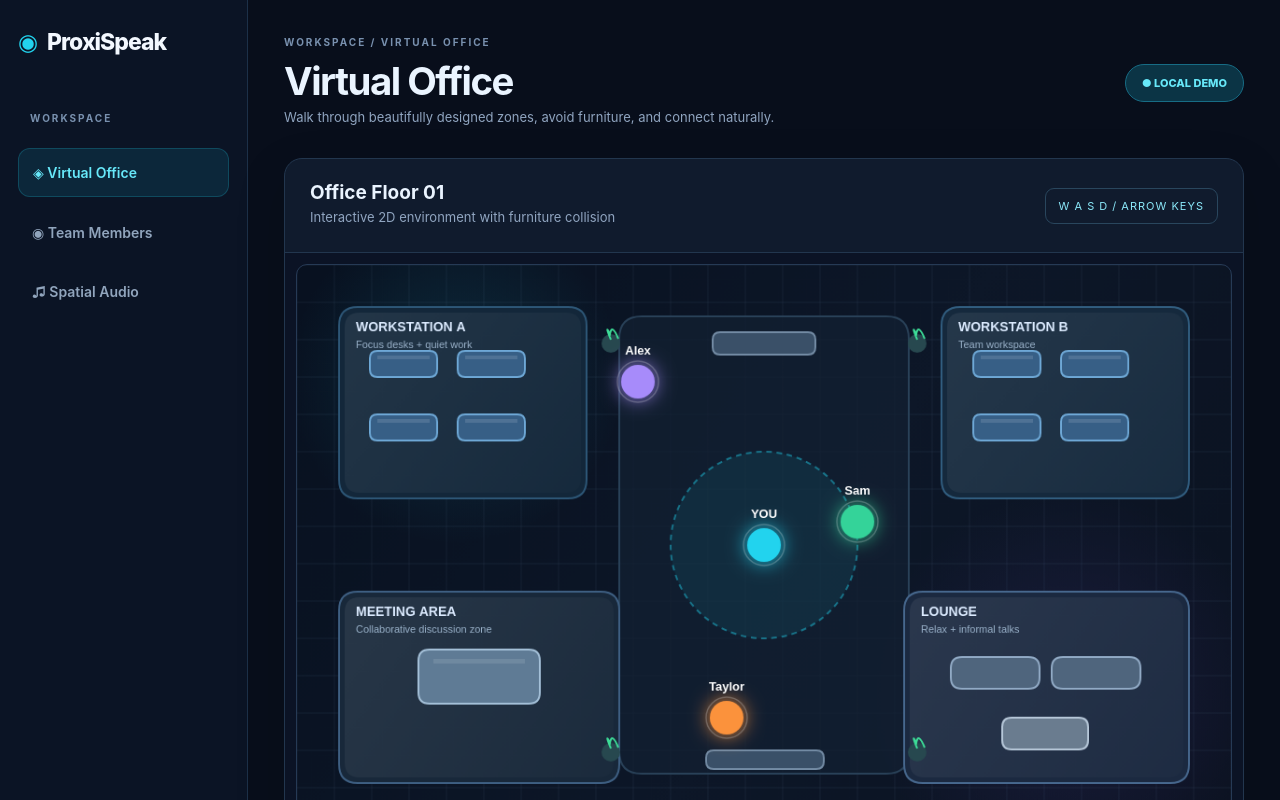
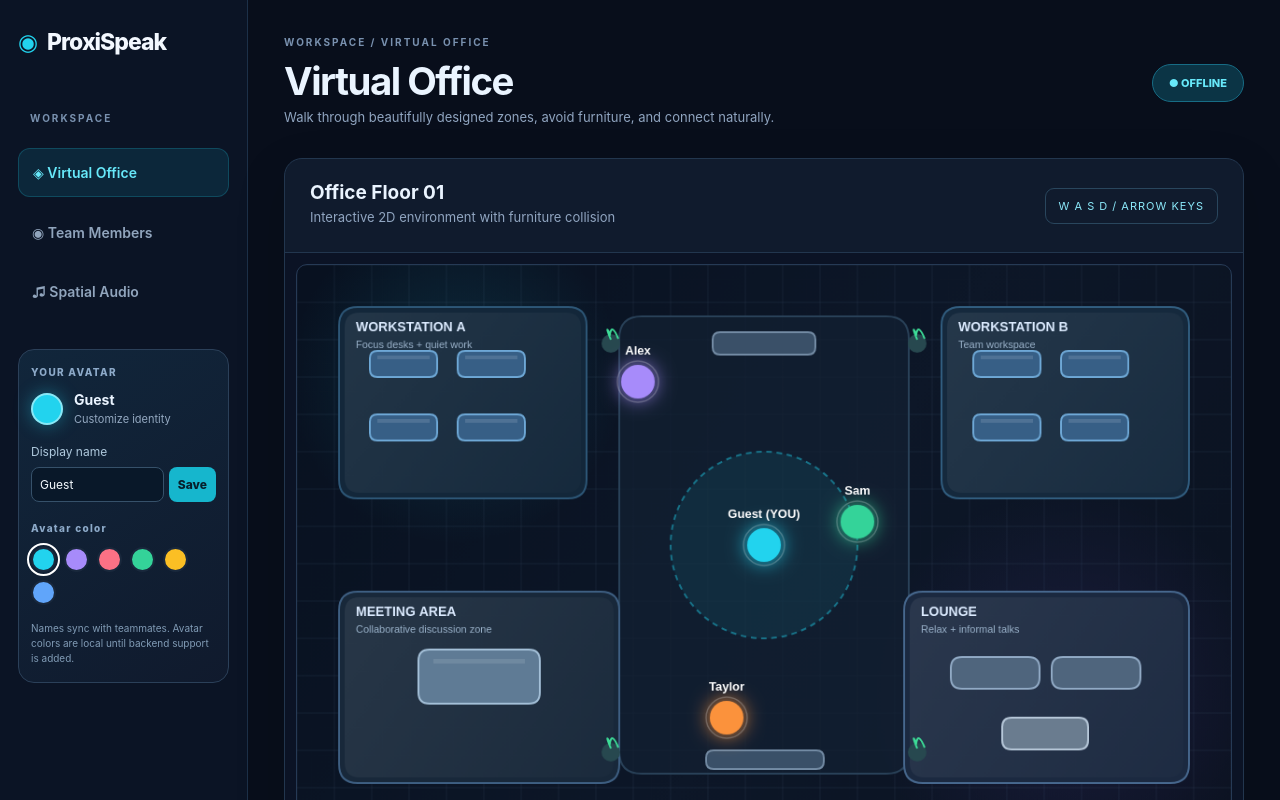
Before and after one commit to sathyaneelam/ProxiSpeak-Geospatial-Proximity-Audio-Ecosystem, a React app in the folder frontend/: page / in a window 1280 px wide. Shown: the top 800 px of the page. Built offline with nearby package versions, Linux system fonts and the light colour scheme; no server answers; the HTML template or start-up script is replaced by a standard one.

Commit message:
feat(frontend): add username and avatar customization with backend integration

```diff
--- a/frontend/src/App.css
+++ b/frontend/src/App.css
@@ -350,3 +350,37 @@
     flex-wrap: wrap;
   }
 }
+
+/* Day 3: avatar customization sidebar */
+.profile-panel {
+  border: 1px solid #2b4059;
+  border-radius: 16px;
+  background: linear-gradient(145deg, #11263b, #101a2d);
+  padding: 16px 12px;
+  margin-top: 22px;
+}
+.profile-title, .profile-color-label {
+  display: block;
+  font-size: 10px;
+  font-weight: 800;
+  color: #8daac9;
+  letter-spacing: 1.3px;
+  margin-bottom: 13px;
+}
+.profile-preview { display: flex; align-items: center; gap: 11px; margin-bottom: 18px; }
+.profile-preview strong { display: block; font-size: 14px; overflow-wrap: anywhere; }
+.profile-preview small { display: block; color: #94a9c1; font-size: 11px; margin-top: 4px; }
+.profile-orb { display: block; flex: 0 0 32px; width: 32px; height: 32px; border-radius: 50%; border: 2px solid #ffffff77; }
+.profile-name-form label { display: block; margin-bottom: 8px; color: #afc9dd; font-size: 12px; }
+.profile-name-row { display: flex; gap: 5px; margin-bottom: 20px; }
+.profile-name-row input { background: #091829; border: 1px solid #36516a; color: #f5fbff; border-radius: 8px; padding: 9px 8px; width: 100%; min-width: 0; font-size: 12px; }
+.profile-name-row input:focus { outline: 2px solid #22d3ee77; outline-offset: 1px; }
+.profile-name-row button { cursor: pointer; border: none; background: #16b6cd; color: #07202b; border-radius: 8px; font-weight: 800; padding: 0 9px; font-size: 12px; }
+.profile-colors { display: flex; gap: 8px; flex-wrap: wrap; }
+.profile-color { width: 25px; height: 25px; border: 2px solid #19283c; border-radius: 50%; cursor: pointer; }
+.profile-color.selected { outline: 2px solid white; outline-offset: 2px; }
+.profile-color:focus-visible { outline: 2px solid #fff; outline-offset: 2px; }
+.profile-note { color: #809bb5; font-size: 10px; line-height: 1.5; margin: 16px 0 0; }
+@media (max-width: 650px) {
+  .profile-panel { margin-top: 4px; }
+}
--- a/frontend/src/App.jsx
+++ b/frontend/src/App.jsx
@@ -8,6 +8,19 @@ const SPEED = 220
 const RADIUS = 100
 const PLAYER_RADIUS = 18
 const OFFICE_ID = 'office-01'
+const AVATAR_COLORS = ['#22d3ee', '#a78bfa', '#fb7185', '#34d399', '#fbbf24', '#60a5fa']
+
+function readProfile() {
+  try {
+    const parsed = JSON.parse(localStorage.getItem('proxispeak-avatar-profile') || '{}')
+    return {
+      name: typeof parsed.name === 'string' ? parsed.name.slice(0, 20) : 'Guest',
+      color: AVATAR_COLORS.includes(parsed.color) ? parsed.color : AVATAR_COLORS[0],
+    }
+  } catch {
+    return { name: 'Guest', color: AVATAR_COLORS[0] }
+  }
+}
 
 const roomZones = [
   {
@@ -128,66 +141,125 @@ function App() {
   const remotePlayersRef = useRef(new Map())
   const lastSyncTimeRef = useRef(0)
 
+  const [profile, setProfile] = useState(readProfile)
+  const [draftName, setDraftName] = useState(() => readProfile().name)
+  const profileRef = useRef(profile)
+  profileRef.current = profile
   const [position, setPosition] = useState({ x: 500, y: 300 })
 
+  function saveName(event) {
+    event.preventDefault()
+    const cleanName = draftName.trim().slice(0, 20) || 'Guest'
+    setDraftName(cleanName)
+    setProfile((previous) => ({ ...previous, name: cleanName }))
+  }
+
+  function selectColor(color) {
+    setProfile((previous) => ({ ...previous, color }))
+  }
+
   useEffect(() => {
-    if (!isConnected || !socketRef.current) return
+    localStorage.setItem('proxispeak-avatar-profile', JSON.stringify(profile))
+  }, [profile])
+  const [remoteRevision, setRemoteRevision] = useState(0)
+  const [joinedOffice, setJoinedOffice] = useState(false)
+  const [nearbyPeerIds, setNearbyPeerIds] = useState(() => new Set())
 
+  // Keep live multiplayer presence separate from the static demo colleagues.
+  useEffect(() => {
     const socket = socketRef.current
-
-    const handleOfficeState = ({ players = [] }) => {
+    if (!isConnected || !socket) {
       remotePlayersRef.current.clear()
-
-      players.forEach((player) => {
-        if (player.userId !== socket.id) {
-          remotePlayersRef.current.set(player.userId, player)
-        }
-      })
-
-      console.log('Existing players:', players.length)
+      setRemoteRevision((version) => version + 1)
+      setNearbyPeerIds(new Set())
+      setJoinedOffice(false)
+      return
     }
 
-    const handleUserJoined = (player) => {
-      if (player.userId === socket.id) return
-      remotePlayersRef.current.set(player.userId, player)
-      console.log('Player joined:', player.userId)
+    const isOtherPlayer = (player) =>
+      Boolean(player?.socketId && player.socketId !== socket.id)
+
+    const handleOfficeJoined = (payload = {}) => {
+      if (payload.status !== 'success' || payload.officeId !== OFFICE_ID) {
+        console.warn('Office join was not successful:', payload)
+        setJoinedOffice(false)
+        return
+      }
+
+      remotePlayersRef.current.clear()
+      for (const peer of payload.peers || []) {
+        if (isOtherPlayer(peer)) {
+          remotePlayersRef.current.set(peer.socketId, peer)
+        }
+      }
+      setRemoteRevision((version) => version + 1)
+      setJoinedOffice(true)
+      console.log('Joined office:', payload.officeId, 'peers:', payload.peers?.length ?? 0)
     }
 
-    const handleAvatarMoved = (player) => {
-      if (player.userId === socket.id) return
+    const handleUserJoined = (peer) => {
+      if (!isOtherPlayer(peer)) return
+      remotePlayersRef.current.set(peer.socketId, peer)
+      setRemoteRevision((version) => version + 1)
+    }
 
-      const existing = remotePlayersRef.current.get(player.userId)
+    const handleAvatarMoved = (peer) => {
+      if (!isOtherPlayer(peer)) return
+      const previous = remotePlayersRef.current.get(peer.socketId)
+      if (!previous) return // Initial presence comes from office:joined / user:joined.
+      remotePlayersRef.current.set(peer.socketId, { ...previous, ...peer })
+      setRemoteRevision((version) => version + 1)
+    }
 
-      remotePlayersRef.current.set(player.userId, {
-        ...(existing || {}),
-        ...player,
+    const handleUserLeft = ({ socketId } = {}) => {
+      if (!socketId) return
+      remotePlayersRef.current.delete(socketId)
+      setNearbyPeerIds((previous) => {
+        const next = new Set(previous)
+        next.delete(socketId)
+        return next
+      })
+      setRemoteRevision((version) => version + 1)
+    }
+
+    const handleProximityEnter = ({ peerSocketId } = {}) => {
+      if (!peerSocketId) return
+      setNearbyPeerIds((previous) => new Set(previous).add(peerSocketId))
+    }
+
+    const handleProximityLeave = ({ peerSocketId } = {}) => {
+      if (!peerSocketId) return
+      setNearbyPeerIds((previous) => {
+        const next = new Set(previous)
+        next.delete(peerSocketId)
+        return next
       })
     }
 
-    const handleUserLeft = ({ userId }) => {
-      remotePlayersRef.current.delete(userId)
-      console.log('Player left:', userId)
-    }
-
-    socket.on('office-state', handleOfficeState)
-    socket.on('user-joined', handleUserJoined)
-    socket.on('avatar-moved', handleAvatarMoved)
-    socket.on('user-left', handleUserLeft)
+    socket.on('office:joined', handleOfficeJoined)
+    socket.on('user:joined', handleUserJoined)
+    socket.on('avatar:moved', handleAvatarMoved)
+    socket.on('user:left', handleUserLeft)
+    socket.on('proximity:enter', handleProximityEnter)
+    socket.on('proximity:leave', handleProximityLeave)
 
     return () => {
-      socket.off('office-state', handleOfficeState)
-      socket.off('user-joined', handleUserJoined)
-      socket.off('avatar-moved', handleAvatarMoved)
-      socket.off('user-left', handleUserLeft)
+      socket.off('office:joined', handleOfficeJoined)
+      socket.off('user:joined', handleUserJoined)
+      socket.off('avatar:moved', handleAvatarMoved)
+      socket.off('user:left', handleUserLeft)
+      socket.off('proximity:enter', handleProximityEnter)
+      socket.off('proximity:leave', handleProximityLeave)
     }
   }, [isConnected, socketRef])
 
+  // Listener registration above runs before this effect, so join replies are not missed.
   useEffect(() => {
     if (isConnected) {
-      joinOffice(OFFICE_ID)
-      console.log('Joining ProxiSpeak office:', OFFICE_ID)
+      const { x, y } = playerRef.current
+      joinOffice(OFFICE_ID, x, y, profile.name)
     }
-  }, [isConnected, joinOffice])
+  }, [isConnected, joinOffice, profile.name])
 
   useEffect(() => {
     const canvas = canvasRef.current
@@ -197,6 +269,7 @@ function App() {
     let lastDisplay = 0
 
     const keydown = (e) => {
+      if (['INPUT', 'TEXTAREA'].includes(document.activeElement?.tagName)) return
       const key = e.key.toLowerCase()
       if (
         ['arrowup', 'arrowdown', 'arrowleft', 'arrowright', 'w', 'a', 's', 'd'].includes(key)
@@ -416,21 +489,27 @@ function App() {
         drawAvatar(
           player.x,
           player.y,
-          `Player ${String(player.userId).slice(0, 4)}`,
+          player.displayName && player.displayName !== 'Guest'
+            ? player.displayName
+            : `Player ${String(player.socketId).slice(0, 4)}`,
           '#f472b6'
         )
       })
 
-      // Demo static colleagues
+      // Demo static colleagues (not real network peers)
       staticPeople.forEach((person) => {
         drawAvatar(person.x, person.y, person.name, person.color)
       })
 
       // You
-      drawAvatar(p.x, p.y, 'YOU', '#22d3ee')
+      drawAvatar(p.x, p.y, `${profileRef.current.name} (YOU)`, profileRef.current.color)
 
       if (time - lastDisplay > 80) {
-        setPosition({ x: Math.round(p.x), y: Math.round(p.y) })
+        setPosition((previous) => {
+          const x = Math.round(p.x)
+          const y = Math.round(p.y)
+          return previous.x === x && previous.y === y ? previous : { x, y }
+        })
         lastDisplay = time
       }
 
@@ -449,20 +528,39 @@ function App() {
 
   const nearbyPeople = useMemo(() => {
     const dynamicPlayers = Array.from(remotePlayersRef.current.values()).map((player) => ({
-      name: `Player ${String(player.userId).slice(0, 4)}`,
+      id: player.socketId,
+      name: player.displayName && player.displayName !== 'Guest'
+        ? player.displayName
+        : `Player ${String(player.socketId).slice(0, 4)}`,
       color: '#f472b6',
       x: player.x,
       y: player.y,
+      live: true,
     }))
 
-    return [...staticPeople, ...dynamicPlayers].map((person) => {
-      const distance = Math.hypot(position.x - person.x, position.y - person.y)
-      return {
-        ...person,
-        distance,
-      }
-    })
-  }, [position.x, position.y, isConnected])
+    const demoPeople = staticPeople.map((person) => ({
+      ...person,
+      id: `demo-${person.name}`,
+      name: `${person.name} (Demo)`,
+      live: false,
+    }))
+
+    return [...dynamicPlayers, ...demoPeople].map((person) => ({
+      ...person,
+      distance: Math.hypot(position.x - person.x, position.y - person.y),
+    }))
+  }, [position.x, position.y, remoteRevision])
+
+  // Audio developer can later consume relative offsets for live peers only.
+  const liveNearbyPeers = useMemo(() => nearbyPeople
+    .filter((person) => person.live && person.distance <= RADIUS)
+    .map((person) => ({
+      socketId: person.id,
+      distance: person.distance,
+      dx: person.x - position.x,
+      dy: person.y - position.y,
+      serverInEarshot: nearbyPeerIds.has(person.id),
+    })), [nearbyPeople, nearbyPeerIds, position.x, position.y])
 
   return (
     <div className="app-shell">
@@ -476,9 +574,39 @@ function App() {
         <div className="nav-item">◉ Team Members</div>
         <div className="nav-item">♫ Spatial Audio</div>
 
+        <div className="profile-panel">
+          <div className="profile-title">YOUR AVATAR</div>
+          <div className="profile-preview">
+            <span className="profile-orb" style={{ background: profile.color, boxShadow: `0 0 18px ${profile.color}66` }} />
+            <div><strong>{profile.name}</strong><small>Customize identity</small></div>
+          </div>
+          <form className="profile-name-form" onSubmit={saveName}>
+            <label htmlFor="avatar-name">Display name</label>
+            <div className="profile-name-row">
+              <input id="avatar-name" value={draftName} maxLength={20} onChange={(e) => setDraftName(e.target.value)} placeholder="Your name" />
+              <button type="submit">Save</button>
+            </div>
+          </form>
+          <span className="profile-color-label">Avatar color</span>
+          <div className="profile-colors" role="group" aria-label="Choose avatar color">
+            {AVATAR_COLORS.map((color) => (
+              <button
+                type="button"
+                key={color}
+                className={color === profile.color ? 'profile-color selected' : 'profile-color'}
+                style={{ background: color }}
+                aria-label={`Select ${color} avatar color`}
+                aria-pressed={color === profile.color}
+                onClick={() => selectColor(color)}
+              />
+            ))}
+          </div>
+          <p className="profile-note">Names sync with teammates. Avatar colors are local until backend support is added.</p>
+        </div>
+
         <div className="sidebar-bottom">
           <span className="status-dot" />{' '}
-          {isConnected ? 'Live Multiplayer Active' : 'Frontend Prototype'}
+          {joinedOffice ? 'Live Multiplayer Active' : isConnected ? 'Joining Office...' : 'Backend Disconnected'}
         </div>
       </aside>
 
@@ -492,7 +620,7 @@ function App() {
             </p>
           </div>
           <div className="live-pill">
-            {isConnected ? '● LIVE MULTIPLAYER' : '● LOCAL DEMO'}
+            {joinedOffice ? '● LIVE MULTIPLAYER' : isConnected ? '● JOINING OFFICE' : '● OFFLINE'}
           </div>
         </header>
 
@@ -524,7 +652,7 @@ function App() {
 
             <div>
               <small>CONNECTION</small>
-              <strong>{isConnected ? 'LIVE MULTIPLAYER' : 'LOCAL ONLY'}</strong>
+              <strong>{joinedOffice ? 'LIVE MULTIPLAYER' : isConnected ? 'JOINING OFFICE' : 'DISCONNECTED'}</strong>
             </div>
           </div>
         </section>
@@ -535,7 +663,7 @@ function App() {
             <p>Distance updates as you move through the office.</p>
 
             {nearbyPeople.map((person) => (
-              <div className="person-row" key={person.name}>
+              <div className="person-row" key={person.id}>
                 <span
                   className="person-dot"
                   style={{ background: person.color }}
@@ -560,7 +688,7 @@ function App() {
             <div className="audio-note">
               {connectionError
                 ? `Connection issue: ${connectionError}`
-                : 'Live avatar synchronization is active. Voice is not connected yet.'}
+                : `Live peers in range: ${liveNearbyPeers.length}. Voice is not connected yet.`}
             </div>
           </section>
         </div>
--- a/frontend/src/hooks/useSocket.js
+++ b/frontend/src/hooks/useSocket.js
@@ -3,7 +3,7 @@ import { useEffect, useRef, useState, useCallback } from 'react'
 import { io } from 'socket.io-client'
 
 const SERVER_URL =
-  import.meta.env.VITE_SOCKET_URL || 'http://localhost:3001'
+  import.meta.env.VITE_SOCKET_URL || 'http://localhost:3000'
 
 export function useSocket() {
   const socketRef = useRef(null)
@@ -14,7 +14,8 @@ export function useSocket() {
     const socket = io(SERVER_URL, {
       autoConnect: true,
       reconnection: true,
-      reconnectionAttempts: 5,
+      reconnectionAttempts: 10,
+      reconnectionDelay: 1000,
     })
 
     socketRef.current = socket
@@ -22,44 +23,77 @@ export function useSocket() {
     const handleConnect = () => {
       setIsConnected(true)
       setConnectionError(null)
-      console.log('Connected to ProxiSpeak backend')
+      console.log('Connected to ProxiSpeak backend:', socket.id)
     }
 
-    const handleDisconnect = () => {
+    const handleDisconnect = (reason) => {
       setIsConnected(false)
+      setConnectionError(`Disconnected: ${reason}`)
     }
 
-    const handleError = (error) => {
+    const handleConnectError = (error) => {
       setIsConnected(false)
       setConnectionError(error.message)
     }
 
+    const handleServerError = (error) => {
+      setConnectionError(error?.message || 'Unknown server error')
+    }
+
     socket.on('connect', handleConnect)
     socket.on('disconnect', handleDisconnect)
-    socket.on('connect_error', handleError)
+    socket.on('connect_error', handleConnectError)
+    socket.on('error', handleServerError)
+
+    const heartbeatInterval = setInterval(() => {
+      if (socket.connected) {
+        socket.emit('avatar:heartbeat')
+      }
+    }, 20000)
 
     return () => {
+      clearInterval(heartbeatInterval)
       socket.removeAllListeners()
       socket.disconnect()
-      socketRef.current = null
+
+      if (socketRef.current === socket) {
+        socketRef.current = null
+      }
     }
   }, [])
 
-  const joinOffice = useCallback((officeId) => {
-    if (!socketRef.current?.connected) return false
+  // Supports username customization and existing avatar position.
+  const joinOffice = useCallback(
+    (officeId, x = 500, y = 300, displayName = 'Guest') => {
+      const socket = socketRef.current
+      if (!socket?.connected) return false
 
-    socketRef.current.emit('join-office', { officeId })
+      socket.emit('office:join', {
+        officeId,
+        x,
+        y,
+        displayName: String(displayName).trim().slice(0, 24) || 'Guest',
+        earshotRadius: 100,
+      })
+
+      return true
+    },
+    []
+  )
+
+  const moveAvatar = useCallback((officeId, x, y) => {
+    const socket = socketRef.current
+    if (!socket?.connected) return false
+
+    socket.emit('avatar:move', { officeId, x, y })
     return true
   }, [])
 
-  const moveAvatar = useCallback((officeId, x, y) => {
-    if (!socketRef.current?.connected) return false
+  const leaveOffice = useCallback(() => {
+    const socket = socketRef.current
+    if (!socket?.connected) return false
 
-    socketRef.current.emit('move-avatar', {
-      officeId,
-      x,
-      y,
-    })
+    socket.emit('office:leave')
     return true
   }, [])
 
@@ -69,5 +103,6 @@ export function useSocket() {
     connectionError,
     joinOffice,
     moveAvatar,
+    leaveOffice,
   }
 }
```
